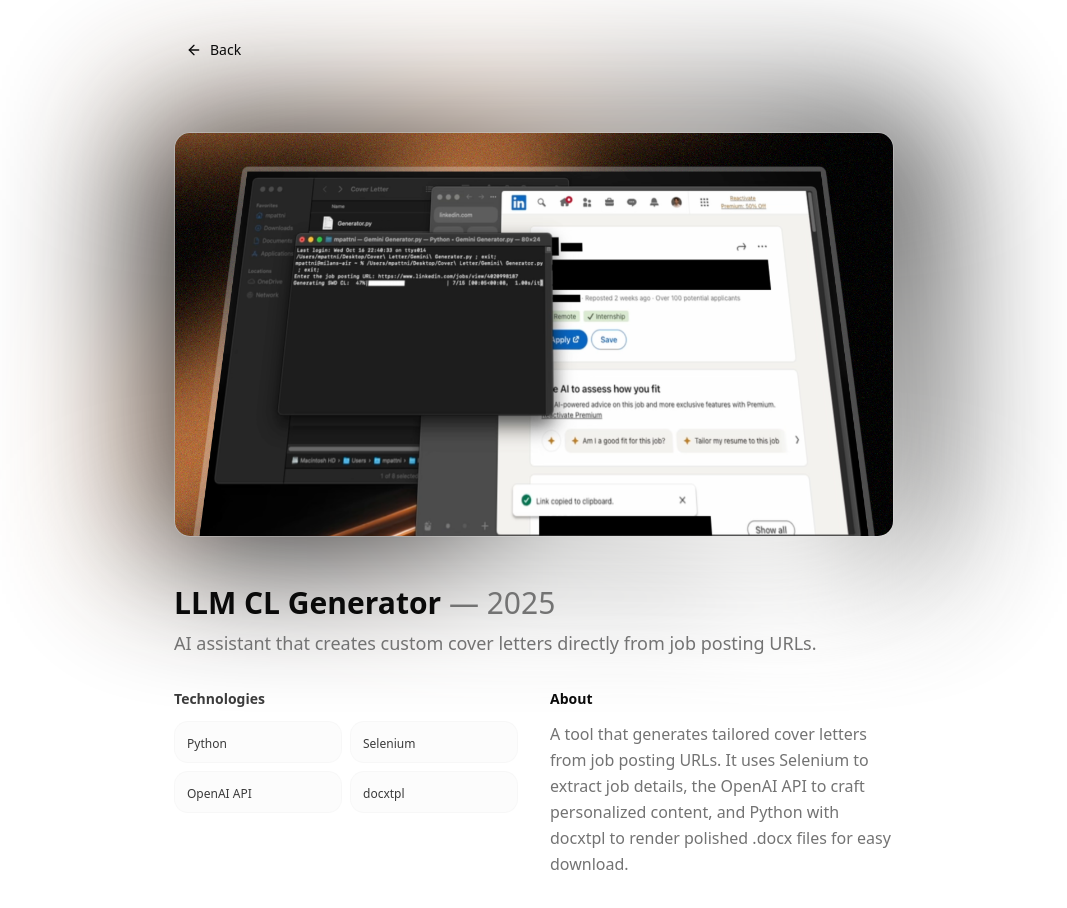
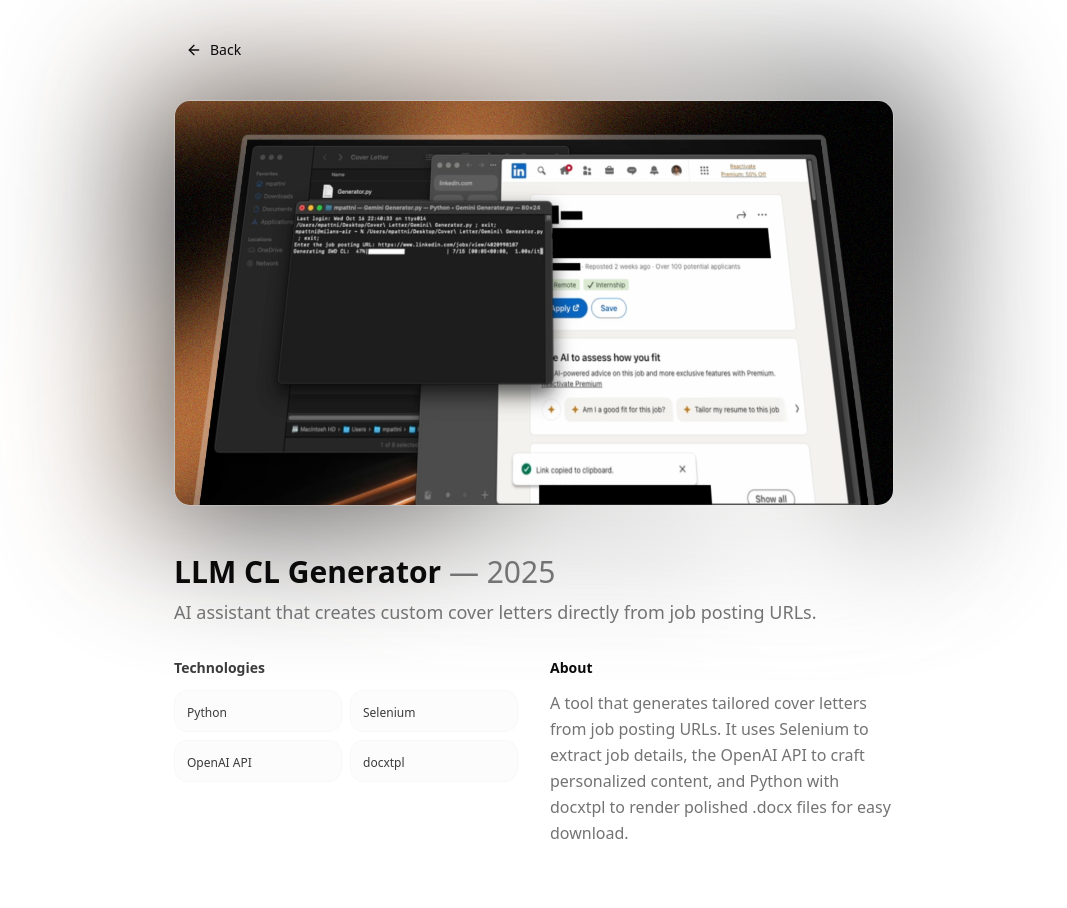
Before and after one commit to notmnp/personal-website-next, a Next.js app: page /clai in a window 1280 px wide. Shown: the top 908 px of the page, without its empty margins (106-1173 px from the left). Built offline with nearby package versions, Linux system fonts and the light colour scheme.

Commit message:
better project spacing and blur

```diff
--- a/src/components/projects/ProjectHeader.tsx
+++ b/src/components/projects/ProjectHeader.tsx
@@ -7,9 +7,10 @@ import type { ProjectBasicInfo } from '@/lib/projectsInfo'
 
 interface ProjectHeaderProps {
   project: ProjectBasicInfo
+  blurIntensity?: 'low' | 'normal' | 'more'
 }
 
-export function ProjectHeader({ project }: ProjectHeaderProps) {
+export function ProjectHeader({ project, blurIntensity = 'normal' }: ProjectHeaderProps) {
   const router = useRouter()
 
   return (
@@ -26,14 +27,18 @@ export function ProjectHeader({ project }: ProjectHeaderProps) {
         </Button>
       </div>
 
-      <div className="space-y-8 mt-16 max-w-3xl mx-auto">
+      <div className="space-y-8 mt-8 max-w-3xl mx-auto">
         {/* Project Image with Blur Effect */}
-        <div className="relative w-full aspect-video overflow-visible px-4 sm:px-0">
+        <div className="relative w-full overflow-visible">
           {/* Glow layer (duplicate image) */}
           <img
             src={project.image}
             alt=""
-            className="absolute inset-0 w-full h-full object-cover blur-3xl scale-110 opacity-90 -z-10"
+            className={`absolute inset-0 w-full h-full object-cover blur-3xl scale-110 -z-10 ${
+              blurIntensity === 'low' ? 'opacity-40' :
+              blurIntensity === 'more' ? 'opacity-100' :
+              'opacity-70'
+            }`}
             aria-hidden="true"
           />
 
@@ -41,7 +46,7 @@ export function ProjectHeader({ project }: ProjectHeaderProps) {
           <img
             src={project.image}
             alt={project.title}
-            className="relative z-10 w-full h-full object-cover rounded-xl sm:rounded-2xl border border-border/30 dark:border-white/5"
+            className="relative z-10 w-full h-auto rounded-xl sm:rounded-2xl border border-border/30 dark:border-white/5"
           />
         </div>
 
--- a/src/components/projects/courseclutch.tsx
+++ b/src/components/projects/courseclutch.tsx
@@ -10,7 +10,7 @@ export default function CourseClutchPage() {
     <main className="relative overflow-hidden pb-20 pt-8">
       <div className="relative z-10 px-6 max-w-3xl mx-auto">
 
-        <ProjectHeader project={project} />
+        <ProjectHeader project={project} blurIntensity="low" />
 
         <div className="space-y-8 mt-8">
           <div className="grid grid-cols-1 md:grid-cols-2 gap-6 lg:gap-8">
--- a/src/components/projects/lectureparser.tsx
+++ b/src/components/projects/lectureparser.tsx
@@ -10,7 +10,7 @@ export default function LectureParserPage() {
     <main className="relative overflow-hidden pb-20 pt-8">
       <div className="relative z-10 px-6 max-w-3xl mx-auto">
 
-        <ProjectHeader project={project} />
+        <ProjectHeader project={project} blurIntensity="more" />
 
         <div className="space-y-8 mt-8">
 
--- a/src/components/projects/minimax.tsx
+++ b/src/components/projects/minimax.tsx
@@ -10,7 +10,7 @@ export default function MinimaxPage() {
     <main className="relative overflow-hidden pb-20 pt-8">
       <div className="relative z-10 px-6 max-w-3xl mx-auto">
 
-        <ProjectHeader project={project} />
+        <ProjectHeader project={project} blurIntensity="more" />
 
         <div className="space-y-8 mt-8">
 
```
